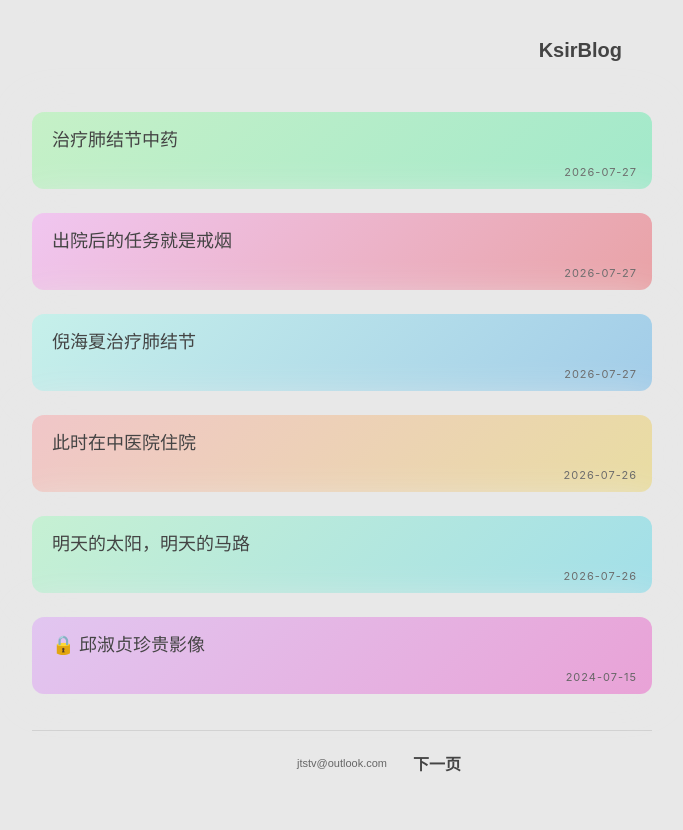
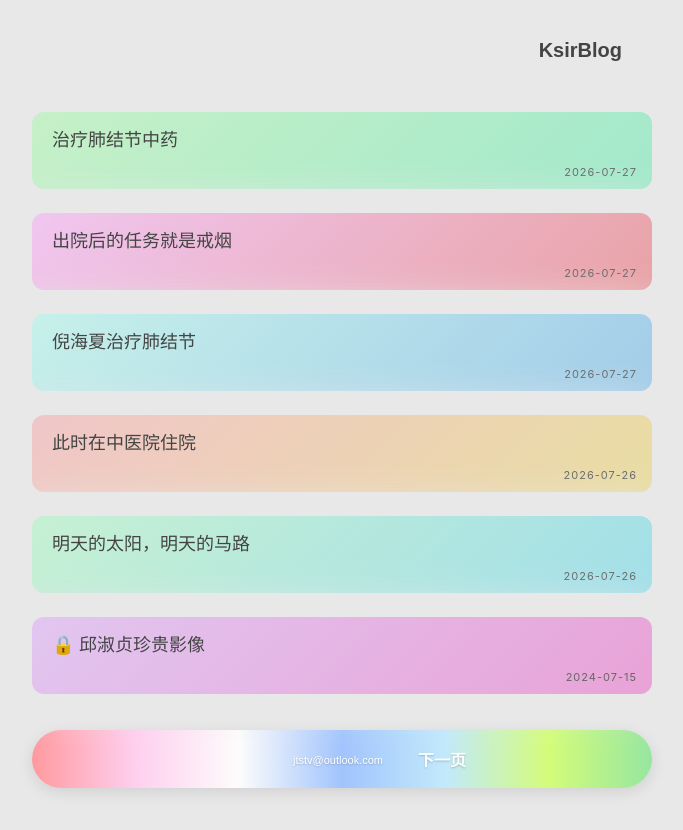
Before and after one commit to JTSTV/Jtstv.github.io, a Jekyll site: the page built from index.html, in a window 1280 px wide. Shown: the top 830 px of the page, without its empty margins (298-981 px from the left). Built offline with Jekyll 4.4.1, drawn with Linux system fonts in a browser that asks for light colours; the list of posts is cut into pages by our own code.

Commit message:
更新 index.html

```diff
--- a/index.html
+++ b/index.html
@@ -10,30 +10,21 @@ layout: null
 <style>
 *{margin:0;padding:0;box-sizing:border-box}
 body{background:#e8e8e8;color:#444;font:16px/1.6 -apple-system,BlinkMacSystemFont,"Segoe UI",Roboto,sans-serif}
-        .container{max-width:680px;margin:0 auto;padding:20px 30px}
 a{color:#444;text-decoration:none;transition:opacity .2s}
 a:hover{opacity:.7}
+.container{max-width:680px;margin:0 auto;padding:20px 30px}
 header{background:#e8e8e8;border-radius:6px;min-height:60px;margin-bottom:20px;display:flex;align-items:center;justify-content:flex-end;padding:15px 30px}
 .site-title{font:600 20px/1.4 sans-serif;color:#444;text-align:right}
 .post-list{list-style:none}
 .post-item{padding:12px 0}
-
-        /* 核心修改：去除所有边框，仅保留圆角和磨砂效果 */
-        .post-title{
-            font-family:"STKaiti","KaiTi","楷体","AR PL UKai CN",serif;
-            font-size:18px;line-height:1.5;padding:15px 20px 35px;
-            position:relative;backdrop-filter:blur(12px);-webkit-backdrop-filter:blur(12px);
-            border-radius:12px;color:#444;border:none;
-        }
-
+.post-title{font-family:"STKaiti","KaiTi","楷体","AR PL UKai CN",serif;font-size:18px;line-height:1.5;padding:15px 20px 35px;position:relative;backdrop-filter:blur(12px);-webkit-backdrop-filter:blur(12px);border-radius:12px;color:#444}
 .post-title a{color:#444;display:block}
 .post-date{position:absolute;bottom:10px;right:15px;font:11px -apple-system,sans-serif;color:#666;white-space:nowrap;letter-spacing:1px}
-        .pagination{display:flex;justify-content:center;align-items:center;gap:20px;margin-top:24px;padding-top:20px;border-top:1px solid #d0d0d0;font:600 16px sans-serif}
-        .pagination a,.pagination span{color:#444;min-width:60px;text-align:center}
-        .pagination span{color:#aaa}
-        .contact-email{font:400 11px sans-serif}
-        .contact-email a{color:#666}
-        @media(max-width:600px){.container{padding:15px 20px}.site-title{font-size:18px}.post-title{font-size:16px;padding:12px 15px 30px}.post-date{bottom:8px;right:12px;font-size:10px}}
+.pagination{display:flex;justify-content:center;align-items:center;gap:15px;margin-top:24px;padding:12px 20px;border-radius:30px;font:600 16px sans-serif;background:linear-gradient(90deg,#ff9a9e,#fecfef,#fdfcfb,#a1c4fd,#c2e9fb,#d4fc79,#96e6a1);box-shadow:0 4px 15px rgba(0,0,0,.1)}
+.pagination a,.pagination span{color:#fff;text-shadow:0 1px 2px rgba(0,0,0,.2);min-width:60px;text-align:center;padding:5px 10px;border-radius:20px;transition:background .3s}
+.pagination a:hover{background:rgba(255,255,255,.4);opacity:1}
+.contact-email a{font:400 11px sans-serif;color:#fff;text-shadow:0 1px 2px rgba(0,0,0,.2)}
+@media(max-width:600px){.container{padding:15px 20px}.site-title{font-size:18px}.post-title{font-size:16px;padding:12px 15px 30px}.post-date{bottom:8px;right:12px;font-size:10px}.pagination{padding:10px 15px;gap:10px;font-size:14px}}
 </style>
 </head>
 <body>
```
Also changed, not shown: other parts of index.html (+6 -11 lines). Lines whose indentation alone changed are shown as unchanged.
